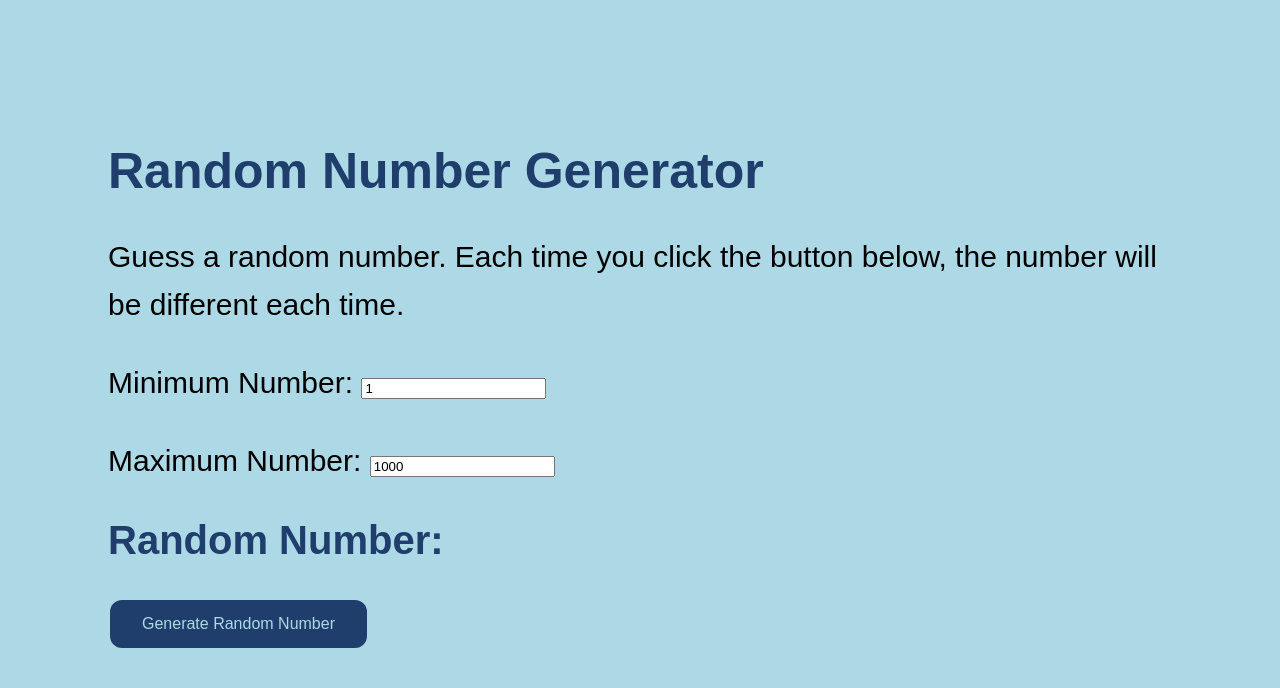
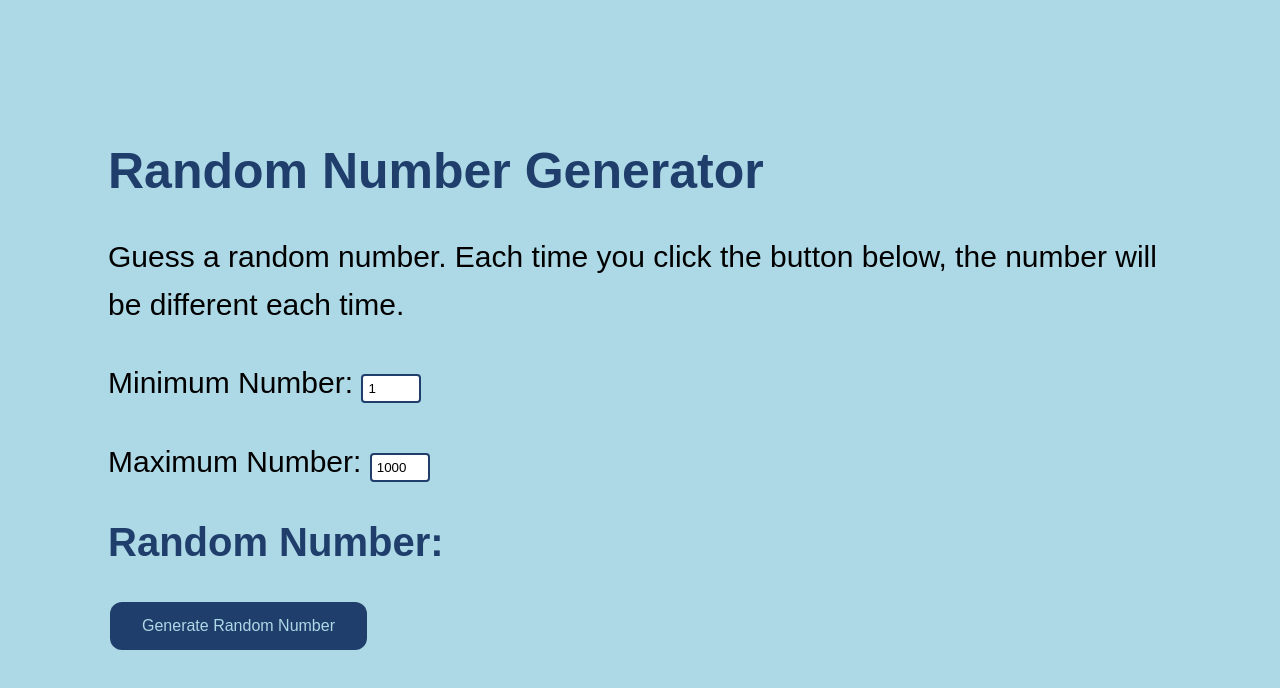
Before and after one commit to Concerfate/Random-Number-Generator, a plain HTML site: page index.html in a window 1280 px wide. Drawn offline with Linux system fonts and the light colour scheme.

Commit message:
Update styles.css

```diff
--- a/styles.css
+++ b/styles.css
@@ -5,7 +5,7 @@ body {
     padding: 100px;
     position: relative;
     height: 100%;
-    overflow: hidden;
+    overflow: auto;
 }
 
 #content {
@@ -47,6 +47,15 @@ button:hover {
     color: #1f3e6b;
 }
 
+input[type=number] {
+    width: 60px;
+    padding: 5px;
+    margin: 5px 0;
+    box-sizing: border-box;
+    border: 2px solid #1f3e6b;
+    border-radius: 4px;
+}
+
 #footer {
     position: fixed;
     right: 0;
```
